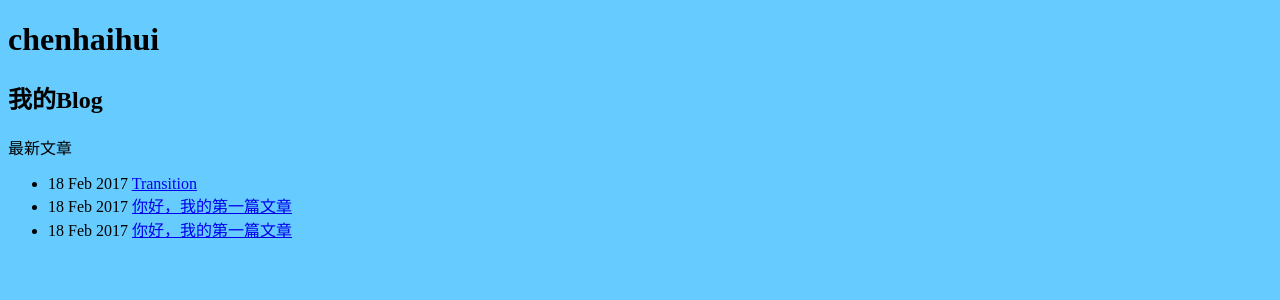
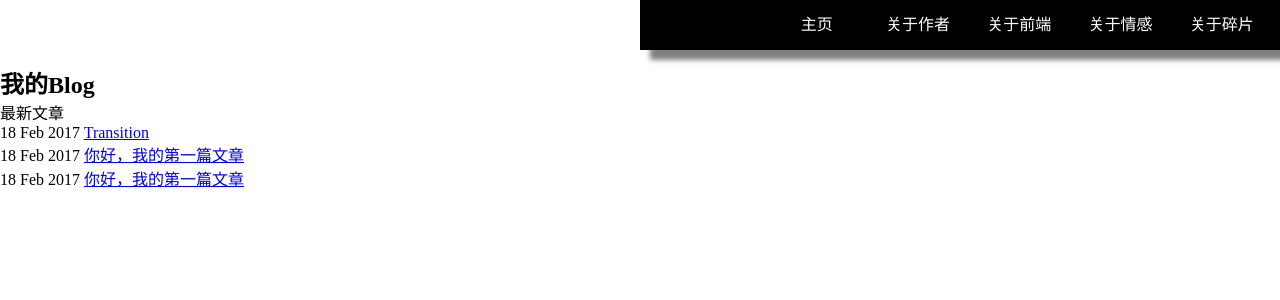
Before and after one commit to seahtml5/seabg_demo, a Jekyll site: the page built from index.html, in a window 1280 px wide. Shown: the top 300 px of the page. Built offline with Jekyll 4.4.1, drawn with Linux system fonts in a browser that asks for light colours.

Commit message:
one modify

```diff
--- a/_layouts/default.html
+++ b/_layouts/default.html
@@ -3,16 +3,40 @@
 	<head>
 		<meta charset="utf-8" />
 		<title>{{ page.title }}</title>
-		<link rel="stylesheet" type="text/css" href="/seabg_demo/js/1.css"/>
-		<link rel="stylesheet" type="text/css" href="{{site.baseurl}}/js/2.css"/>
+		<link rel="stylesheet" type="text/css" href="{{site.baseurl}}/css/seamain.css"/>
 	</head>
-	<body>
-		<h1>{{ site.zuozhe }}</h1>
-		{{ content }}
-	</body>
-	<script type="text/javascript" src="{{site.baseurl}}/js/1.js"></script>
-	<script type="text/javascript" src="../js/1.js"></script>
-	<script type="text/javascript" src="/seabg_demo/js/1.js"></script>
-
-
+<body>
+	<div class="sea">
+		<div id="head">
+			<div id="nav">
+				<ul>
+					<li onclick="tab('content')">主页</li>
+					<li onclick="tab('content2')">关于作者</li>
+					<li onclick="tab('content3')">关于前端</li>
+					<li onclick="tab('content4')">关于情感</li>
+					<li onclick="tab('content5')">关于碎片</li>
+				</ul>
+			</div>
+		</div>
+		<div id="content">
+			{{ content }}
+		</div>
+		<div id="content2">
+			<div class="picture">
+				<!--<img src="{{site.baseurl}}/imgs/2017218.jpg"/>-->
+			</div>
+			<h3>毕业于网络专业，对htnl5颇感兴趣，目前正在一家html5公司培训</h3>
+		</div>
+		<div id="content3">
+			<h3>专业于html5前端开发<br />·熟练htmlcss,新增html5功能<br />·会Bootstrap,sass框架<br />·熟练jiavascript</h3>
+		</div>
+		<div id="content4">
+			<h3>前途一片迷茫，希望闯出自己的一片天</h3>
+		</div>
+		<div id="content5">
+			<h3>暂时没有碎片</h3>
+		</div>
+	</div>
+</body>
+<script type="text/javascript" src="{{site.baseurl}}/js/1.js" ></script>
 </html>
--- /dev/null
+++ b/css/seamain.css
@@ -0,0 +1,64 @@
+*{
+	margin: 0;
+	padding: 0;
+	font-family: "微软雅黑";
+}
+#sea{
+	width: 100%;
+}
+#head{
+	width: 100%;
+	height: 65px;
+}
+#nav{
+	width: 50%;
+	height: 50px;
+	/*margin-left: 50%;*/
+	background-color: black;
+	color: white;
+	position:absolute;
+	right: 0;
+	box-shadow: 10px 10px 5px grey;
+	/*overflow: hidden;*/
+}
+#nav ul{
+	width: 80%;
+	list-style: none;
+	float: right;
+}
+#nav li{
+	width:19%;
+	height: 50px;
+	text-align: center;
+	display: inline-block;
+	line-height: 50px;
+	cursor: pointer;
+}
+#nav li:hover{
+	height: 65px;
+	background-color: white;
+	color: black;
+}
+#content2,#content4,#content5{
+	width: 100%;
+	height: 800px;
+	text-align: center;
+	display: none;
+}
+#content2 h3{
+	margin: 50PX;
+}
+#content3 {
+	width: 100%;
+	height: 800px;
+	display: none;
+}
+#content3 h3{
+	margin: 50PX;
+}
+#content4 h3{
+	margin: 50px;
+}
+#content5 h5{
+	margin: 50px;
+}
--- a/js/1.css
+++ /dev/null
@@ -1 +0,0 @@
-body{background-color:#6cf;}
--- a/js/1.js
+++ /dev/null
@@ -1 +0,0 @@
-console.log("1");
--- a/js/2.css
+++ /dev/null
@@ -1 +0,0 @@
-body{background-color:#6cf;}
--- a/js/2.js
+++ /dev/null
@@ -1 +0,0 @@
-console.log("1");
```
Also changed, not shown: js/seajs.js (added, +10 -0 lines), imgs/2017218.jpg (added).
